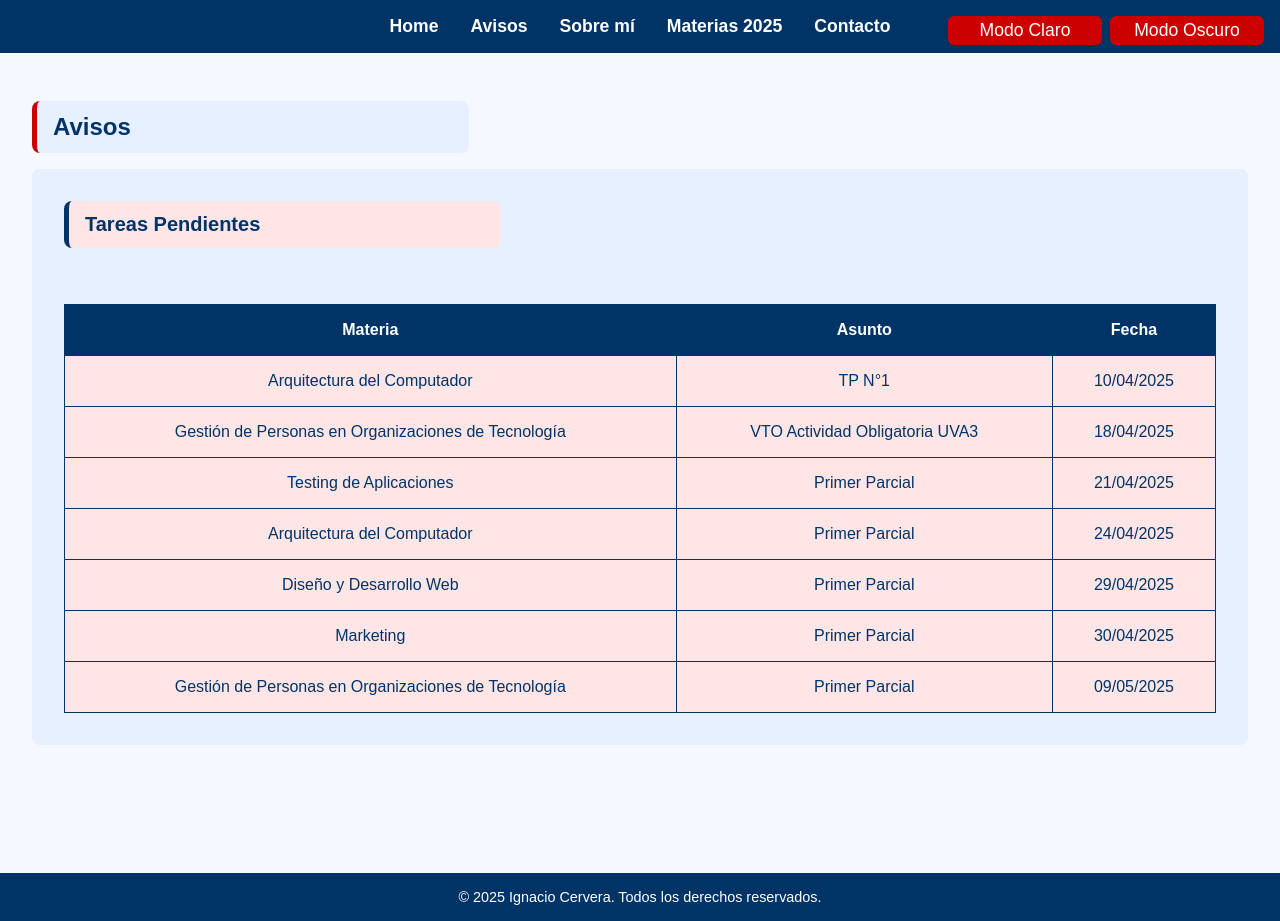
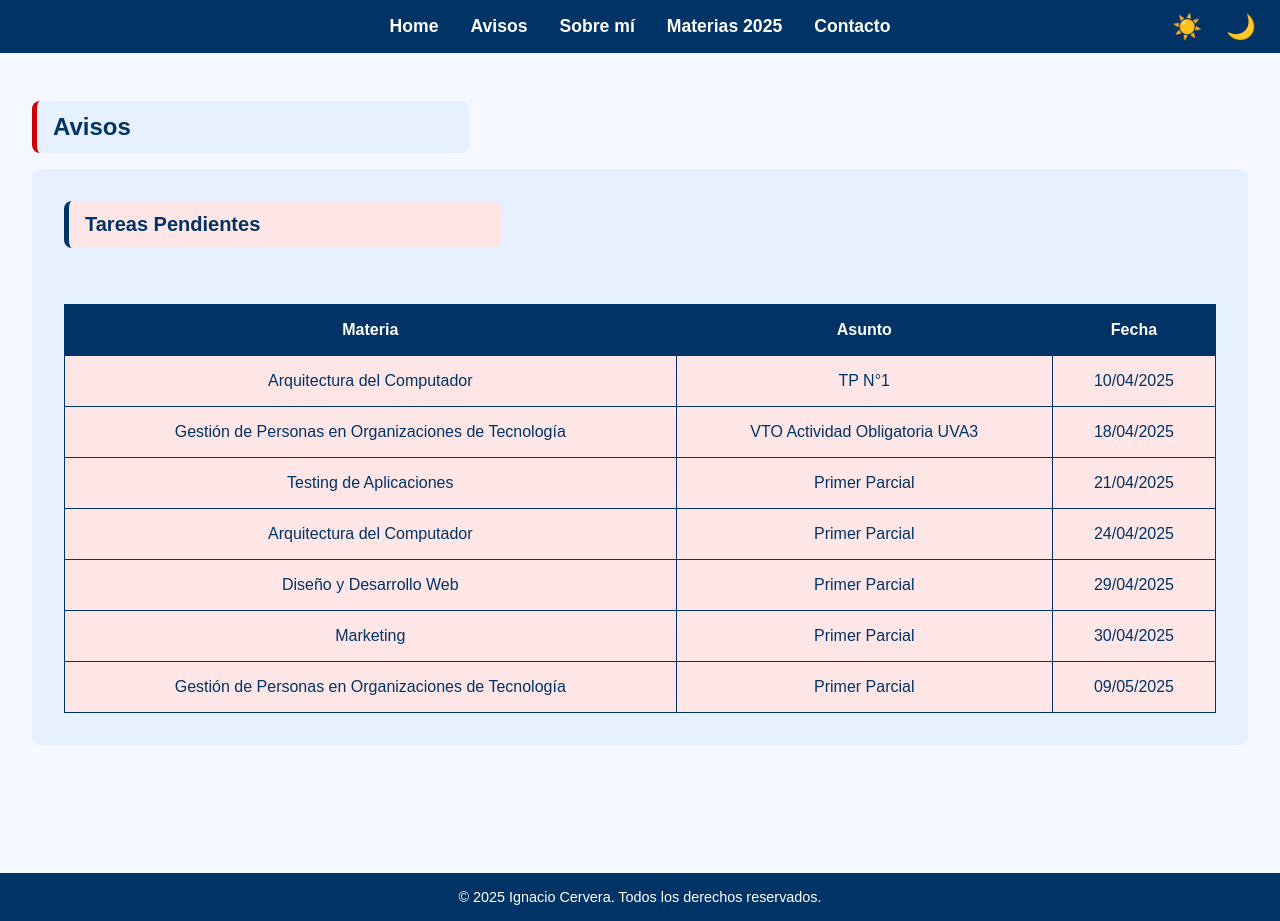
Before and after one commit to Nacho-Cervera/diseno_y_desarrollo_web, a plain HTML site: page uva_1/integrador/avisos.html in a window 1280 px wide. Drawn offline with Linux system fonts and the light colour scheme.

Commit message:
cambio iconos modo claroscuro

```diff
--- a/uva_1/integrador/avisos.html
+++ b/uva_1/integrador/avisos.html
@@ -19,9 +19,10 @@
                 <li><a href="contacto.html">Contacto</a></li>
             </ul>
             <div class="botones-modo">
-                <button id="modo-claro" class="boton-modo">Modo Claro</button>
-                <button id="modo-oscuro" class="boton-modo">Modo Oscuro</button>
+                <button id="modo-claro" class="boton-modo" title="Modo Claro">☀️</button>
+                <button id="modo-oscuro" class="boton-modo" title="Modo Oscuro">🌙</button>
             </div>
+
         </nav>
     </header>
     <div class="contenedor">
--- a/uva_1/integrador/estilos.css
+++ b/uva_1/integrador/estilos.css
@@ -25,6 +25,13 @@ nav {
     background-color: #003366;
     padding: 1rem;
     position: relative;
+    align-items: center;
+    justify-content: center;
+    display: flex;
+
+
+    /* esta línea alinea verticalmente todo lo que esté dentro */
+
 }
 
 .oscuro nav {
@@ -104,32 +111,32 @@ h2 {
 
 .botones-modo {
     position: absolute;
-    top: 1rem;
+    top: 50%;
     right: 1rem;
+    transform: translateY(-50%);
     display: flex;
     gap: 0.5rem;
 }
 
 .boton-modo {
-    background-color: #cc0000;
+    background-color: transparent;
     color: white;
-    padding: 0.25rem 1.5rem;
+    font-size: 1.5rem;
     border: none;
-    border-radius: 6px;
-    font-size: 1.1rem;
     cursor: pointer;
-    text-decoration: none;
-    display: inline-block;
-    text-align: center;
-    transition: background-color 0.3s ease;
-    width: 154px;
-    /* o el valor que te guste */
-
+    margin-left: 0.5rem;
+    margin-right: 0.5rem;
+    padding: 0;
+    /* evitamos que sobresalga verticalmente */
+    line-height: 1;
+    /* más compacto aún */
 }
 
+
 .boton-modo:hover {
-    background-color: #990000;
+    transform: scale(1.2);
 }
+
 
 .contenedor {
     padding: 2rem;
```
